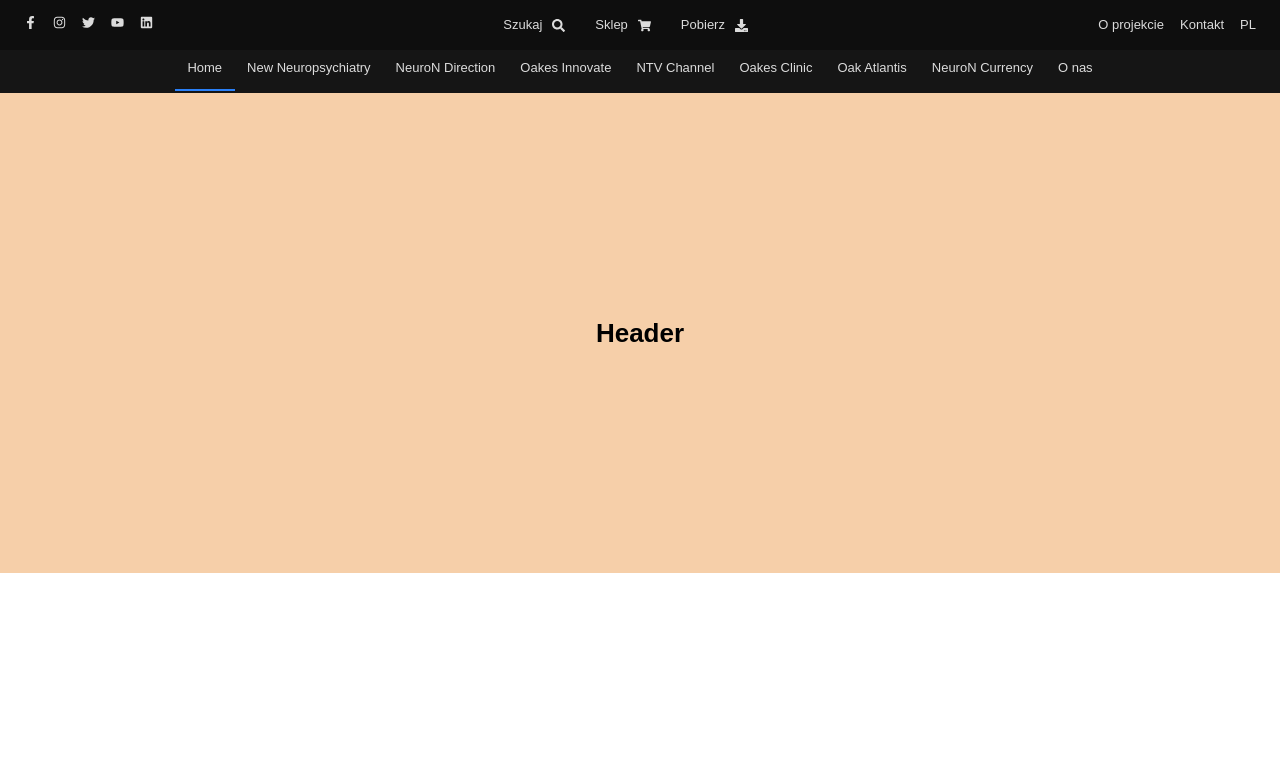
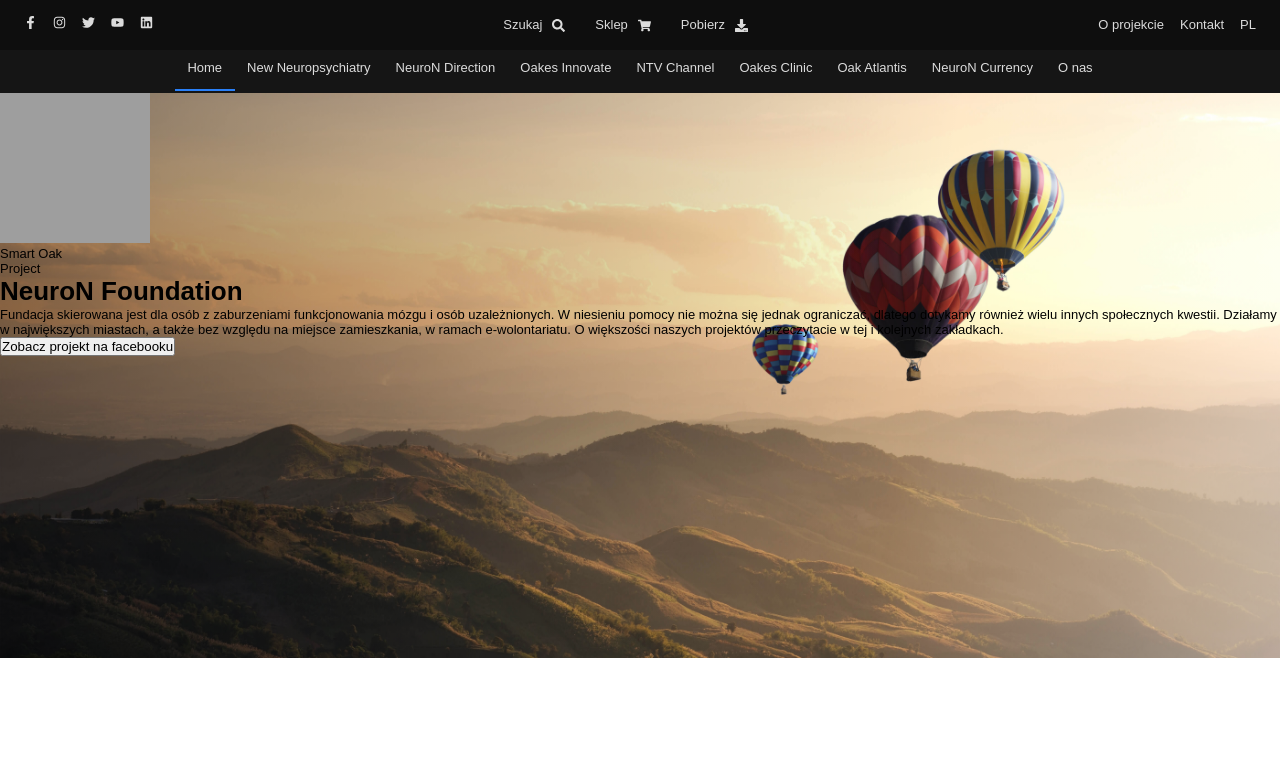
Before and after one commit to SmartOakProject/Landing-Page, a Gatsby site: page / in a window 1280 px wide. Shown: the top 765 px of the page. Built offline with nearby package versions, Linux system fonts and the light colour scheme; Gatsby itself is replaced by a stand-in of ours; grey boxes are pictures that could not be loaded; a web font is replaced by a local one.

Commit message:
header background added

```diff
--- a/src/components/Header/Header.js
+++ b/src/components/Header/Header.js
@@ -1,19 +1,108 @@
 import React from "react"
 import styled from "styled-components"
+import headerBg from "../../images/header-bg.jpeg"
+import logo from "../../images/logo-biale.png"
 
-const Container = styled.div`
-  background-color: #f6cfa9;
-  height: 60vh;
-  width: 100vw;
-  display: flex;
-  justify-content: center;
-  align-items: center;
+const Background = styled.div`
+	position: absolute;
+	width: 100%;
+	height: 56.5rem;
 `
 
-export default function Footer() {
-  return (
-    <Container>
-      <h1>Header</h1>
-    </Container>
-  )
+const Image = styled.div`
+	position: absolute;
+	width: 100%;
+	height: 100%;
+	background: url(${headerBg}) no-repeat center center / cover;
+	/* filter: contrast(110%); */
+	/* filter: brightness(110%); */
+	@media screen and (max-width: 425px) {
+		background-position: 73% 0;
+		height: calc(56.5rem * 0.8)
+	}
+`
+
+const Filter = styled.div`
+	position: absolute;
+	width: 100%;
+	height: 100%;
+	background: linear-gradient(100deg, black, transparent 70%, white);
+	opacity: 0.4;
+	@media screen and (max-width: 991px) {
+		background: black;
+	}
+`
+
+const HeaderElement = styled.header`
+	position: absolute;
+	width: 100%;
+	height: 56.5rem;
+`
+
+const Logo = styled.div`
+
+`
+
+const Icon = styled.img`
+	width: 15rem;
+	height: 15rem;
+	@media screen and (max-width: 1200px) {
+		width: 12rem;
+		height: 12rem;
+	}
+	@media screen and (max-width: 991px) {
+		display: none;
+	}
+`
+
+const Name = styled.div`
+
+`
+
+const FirstLine = styled.div`
+
+`
+
+const SecondLine = styled.div`
+
+`
+
+const Title = styled.h1`
+
+`
+
+const Description = styled.p`
+
+`
+
+const Button = styled.button`
+
+`
+
+export default function Header() {
+	return (
+		<>
+			<Background>
+				<Image />
+				<Filter />
+			</Background>
+			<HeaderElement>
+				<Logo>
+					<Icon src={logo} alt="NeuroN Foundation Logo" />
+					<Name>
+						<FirstLine>Smart Oak</FirstLine>
+						<SecondLine>Project</SecondLine>
+					</Name>
+				</Logo>
+				<Title>NeuroN Foundation</Title>
+				<Description>
+					Fundacja skierowana jest dla osób z zaburzeniami funkcjonowania mózgu i osób uzależnionych. W niesieniu pomocy nie można się jednak ograniczać, dlatego dotykamy również wielu innych społecznych kwestii. Działamy w największych miastach, a także bez względu na miejsce zamieszkania, w ramach e-wolontariatu. O większości naszych projektów przeczytacie w tej i kolejnych zakładkach.
+				</Description>
+				<Button>
+					{/* fb icon */}
+					Zobacz projekt na facebooku
+				</Button>
+			</HeaderElement>
+		</>
+	)
 }
```
Also changed, not shown: src/images/header-bg.jpeg (added).
